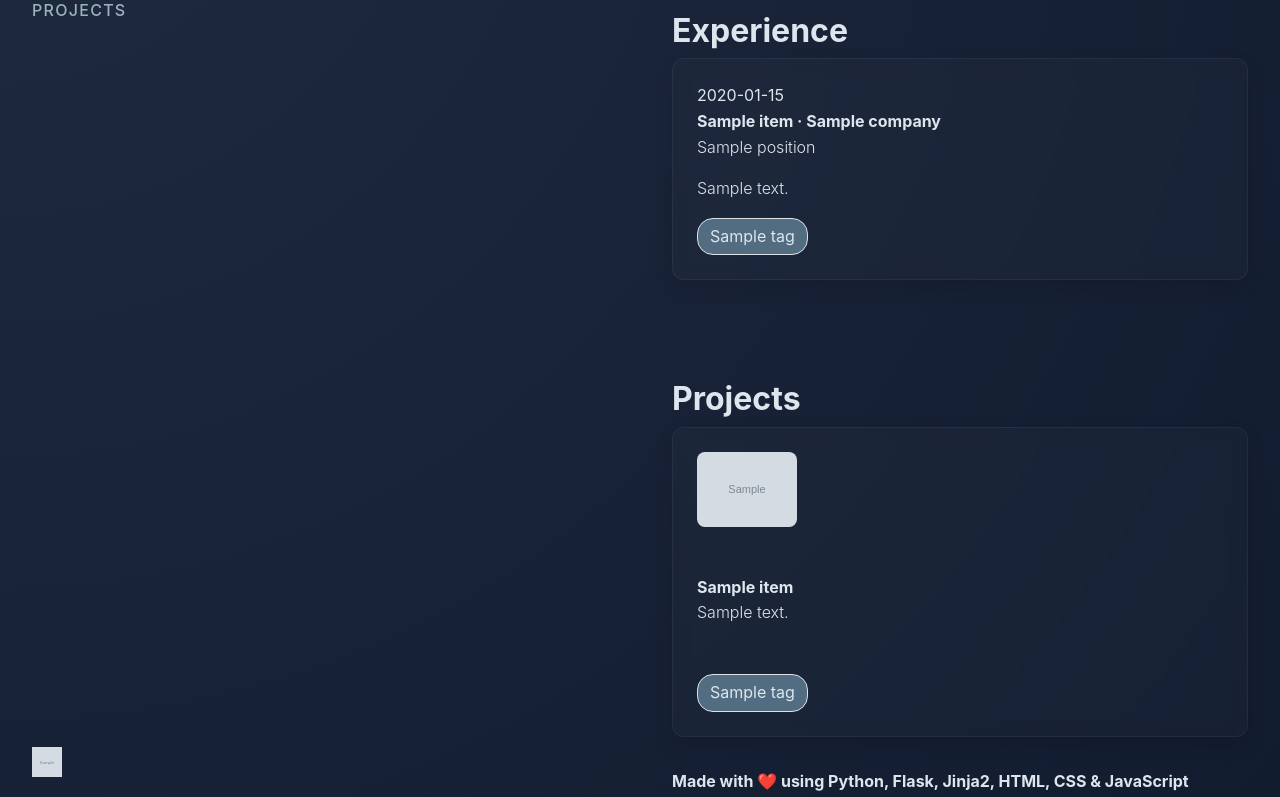
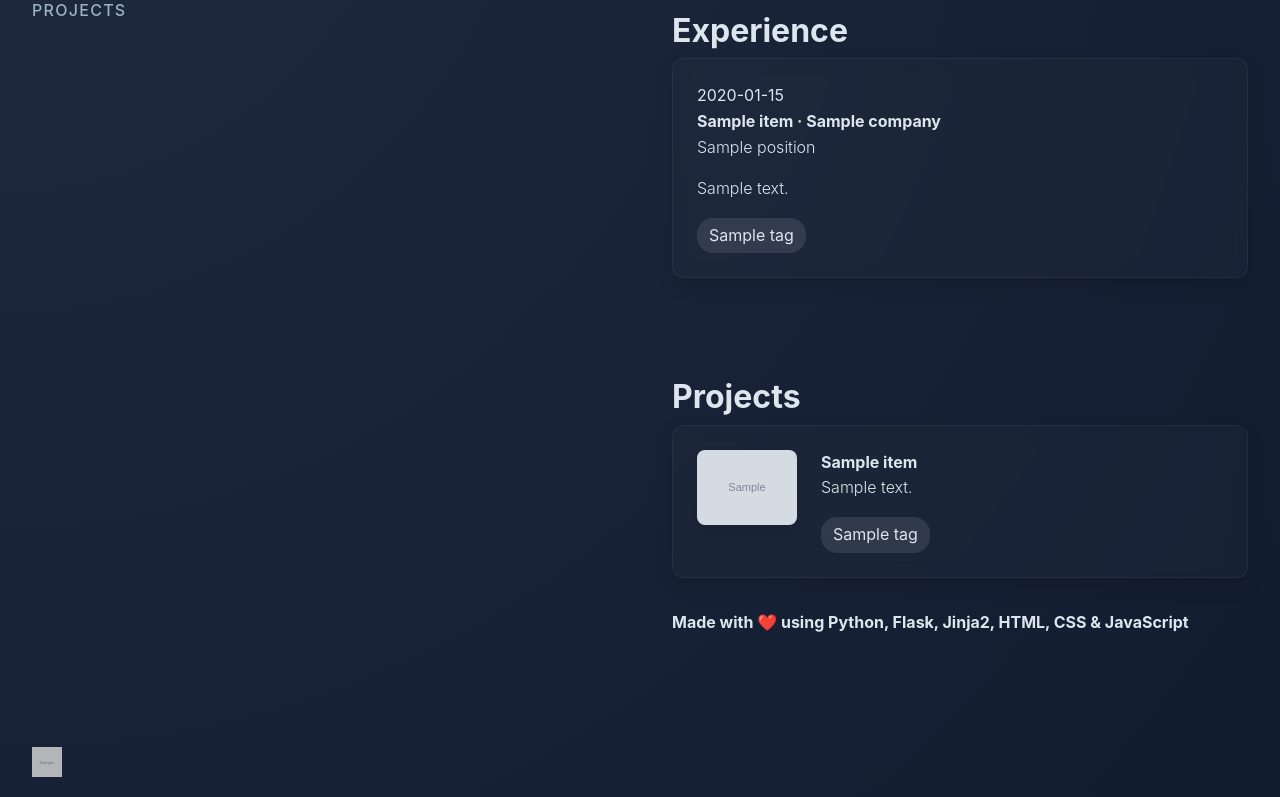
Before and after one commit to JannisFiechter/portfolio-webpage, a Flask app: template templates/index.html in a window 1280 px wide. Shown: the part 224-1021 px from the top of the page. Run offline with Flask 3, Linux system fonts and the light colour scheme; the template is opened without the code that fills it: most values are stand-ins (such as "Sample title", 1, 10 or a date in 2020); grey boxes marked "Sample" are stand-in pictures.

Commit message:
some CSS changes for more responsability

```diff
--- a/static/style.css
+++ b/static/style.css
@@ -141,12 +141,32 @@ nav a.active::after {
   /*filter: grayscale(100%); */
 }
 
-.project-image{
-  width: 100px;
-  height: auto;
+#links img {
+  width: 30px;
+  height: 30px;
+  filter: grayscale(100%);
+  transition:
+    filter 0.3s ease,
+    transform 0.2s ease,
+    opacity 0.2s ease;
+  opacity: 0.8;
+}
+
+#links img:hover {
+  filter: grayscale(0%);
+  transform: scale(1.15);
+  opacity: 1;
+}
+
+.project-image {
+  max-height: max-content;
+  height: min-content;
+  width: auto;
   border-radius: 8px;
-  margin-bottom: 1rem;
+  box-shadow: 0 4px 8px rgba(0, 0, 0, 0.1);
 }
+
+
 
 #experiences {
   margin-top: 100px;
@@ -196,25 +216,46 @@ nav a.active::after {
 }
 
 .tag{
+    display: inline-block;
+    background-color: rgba(255, 255, 255, 0.1);
     padding: 5px 12px;
-    border:#dee2e6 1px solid;
+    /* border:#dee2e6 1px solid; */
     border-radius: 16px;
-    background-color: var(--color-primary);
+    margin-top: auto;
 }
 
 /* Project card layout: image left, content right */
+/* 1. Make .card a horizontal flex row */
 #projects .card {
   display: flex;
-  align-items: flex-start;
-  gap: 2rem;
+  flex-direction: row;
+  align-items: flex-start; /* align tops */
+  gap: 1.5rem;
 }
 
 #projects .card-image {
-  flex: 0 0 auto;
-  display: flex;
-  align-items: center;
+  flex-shrink: 0;
+  display: block;
 }
 
-#projects .card-description {
-  flex: 1 1 0;
+#projects .project-image {
+  width: 100px;
+  height: auto;
+  object-fit: cover;
+  border-radius: 8px;
+  display: block;
 }
+
+#projects .card-content {
+  flex: 1;
+  display: flex;
+  flex-direction: column;
+  justify-content: space-between;
+}
+
+/* Optional: tag layout */
+.tag-container {
+  display: flex;
+  flex-wrap: wrap;
+  gap: 0.5rem;
+}
--- a/templates/index.html
+++ b/templates/index.html
@@ -53,7 +53,7 @@
                                         <p class="position">{{ item.position }}</p>
                                         <p class="description">{{ item.description }}</p>
                                     </div>
-                                    <div class="tags">
+                                    <div class="tag-container">
                                         {% for tag in item.tags %}
                                             <span class="tag">{{ tag }}</span>
                                         {% endfor %}
@@ -72,14 +72,16 @@
                                     <div class="card-image">
                                         <img src="{{ item.img }}" alt="{{ item.title }}" class="project-image">
                                     </div>
+                                    <div class="card-content">
                                         <div class="card-description">
                                             <strong>{{ item.title }}</strong>
                                             <p class="description">{{ item.description }}</p>
                                         </div>
-                                    <div class="tags">
+                                        <div class="tag-container">
                                             {% for tag in item.tags %}
                                                 <span class="tag">{{ tag }}</span>
                                             {% endfor %}
+                                        </div>
                                     </div>
                                 </div>
                             </a>
```
Also changed, not shown: static/images/image-mobile.png (added), static/images/image.png (added). Lines whose indentation alone changed are shown as unchanged.
